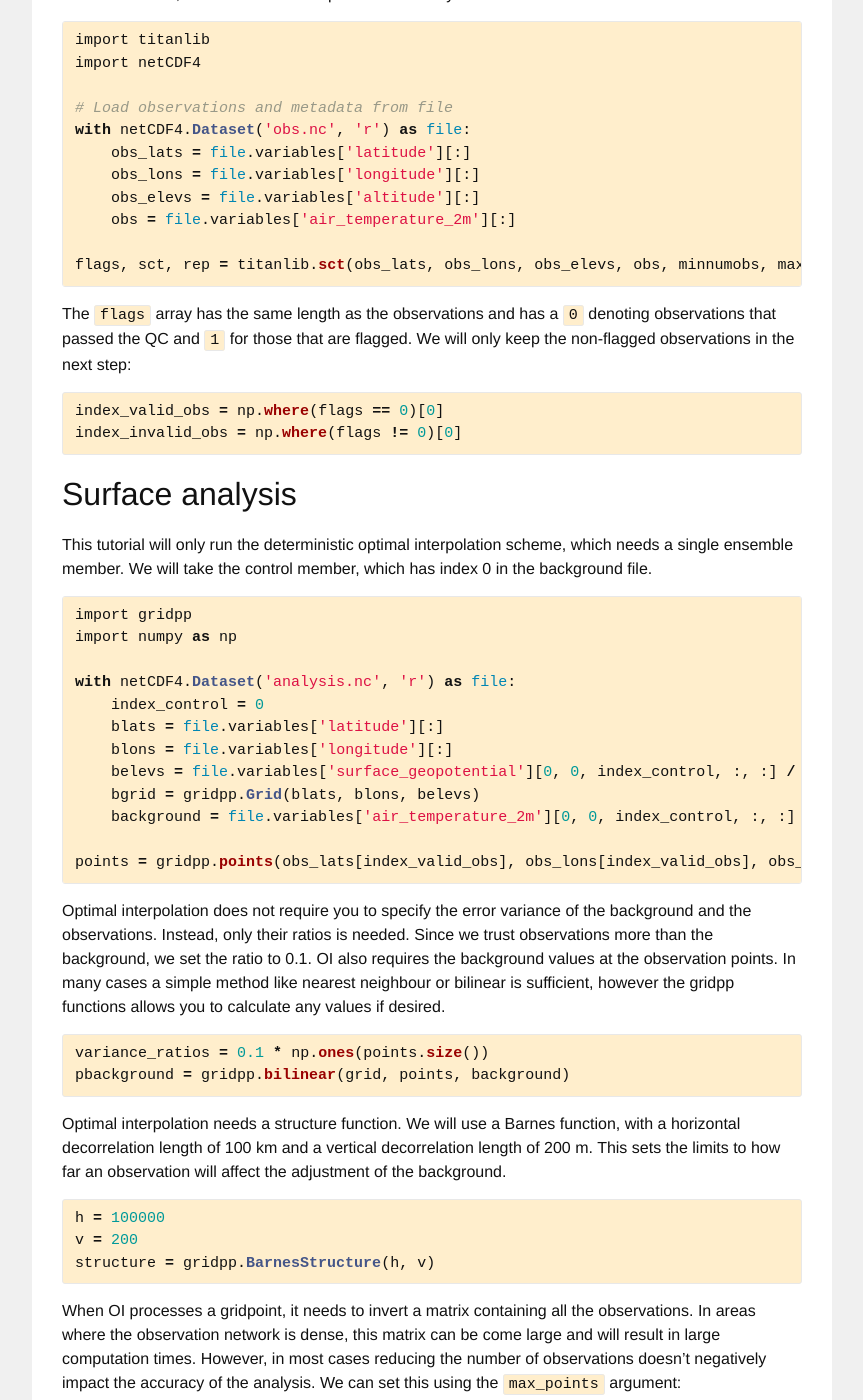
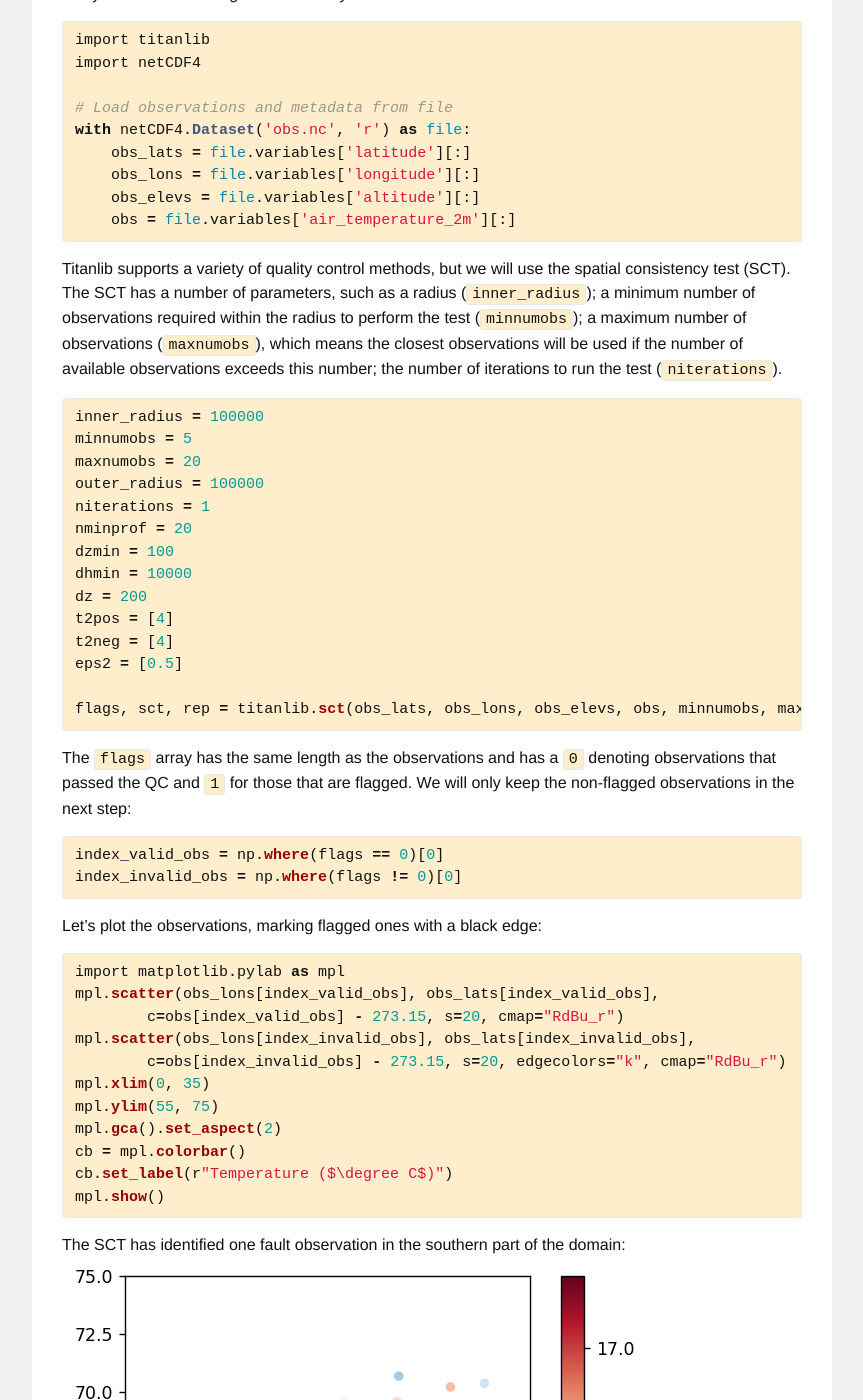
Before and after one commit to tnipen/tnipen.github.io, a Jekyll site: the page built from _posts/2020-05-22-titanlib-gridpp.markdown, in a window 1280 px wide and 1400 px high, scrolled down 794 px. Shown: the whole window, without its empty margins (208-1071 px from the left). Built offline with Jekyll 4.4.1, drawn with Linux system fonts in a browser that asks for light colours; some of the changed text lies outside the part shown.

Commit message:
Added titan image

```diff
--- a/_posts/2020-05-22-titanlib-gridpp.markdown
+++ b/_posts/2020-05-22-titanlib-gridpp.markdown
@@ -27,8 +27,8 @@ You will also need two test files, an [observation file](https://thredds.met.no/
 
 ## Quality control of observations
 
-The first step is to remove faulty observations using the titan library. Titanlib supports a variety of
-quality control methods, but we will use the spatial consistency test.
+Let's start by reading observations and their station's metadata from file:
+The first step is to remove faulty observations using the titan library.
 
 {% highlight python %}
 import titanlib
@@ -40,6 +40,26 @@ with netCDF4.Dataset('obs.nc', 'r') as file:
     obs_lons = file.variables['longitude'][:]
     obs_elevs = file.variables['altitude'][:]
     obs = file.variables['air_temperature_2m'][:]
+{% endhighlight %}
+
+Titanlib supports a variety of quality control methods, but we will use the spatial consistency test (SCT).
+The SCT has a number of parameters, such as a radius (`inner_radius`); a minimum number of observations
+required within the radius to perform the test (`minnumobs`); a maximum number of observations (`maxnumobs`),
+which means the closest observations will be used if the number of available observations exceeds
+this number; the number of iterations to run the test (`niterations`).
+{% highlight python %}
+inner_radius = 100000
+minnumobs = 5
+maxnumobs = 20
+outer_radius = 100000
+niterations = 1
+nminprof = 20
+dzmin = 100
+dhmin = 10000
+dz = 200
+t2pos = [4]
+t2neg = [4]
+eps2 = [0.5]
 
 flags, sct, rep = titanlib.sct(obs_lats, obs_lons, obs_elevs, obs, minnumobs, maxnumobs, inner_radius, outer_radius, niterations, nminprof, dzmin, dhmin , dz, t2pos, t2neg, eps2)
 {% endhighlight %}
@@ -52,10 +72,30 @@ index_valid_obs = np.where(flags == 0)[0]
 index_invalid_obs = np.where(flags != 0)[0]
 {% endhighlight %}
 
+Let's plot the observations, marking flagged ones with a black edge:
+
+{% highlight python %}
+import matplotlib.pylab as mpl
+mpl.scatter(obs_lons[index_valid_obs], obs_lats[index_valid_obs],
+        c=obs[index_valid_obs] - 273.15, s=20, cmap="RdBu_r")
+mpl.scatter(obs_lons[index_invalid_obs], obs_lats[index_invalid_obs],
+        c=obs[index_invalid_obs] - 273.15, s=20, edgecolors="k", cmap="RdBu_r")
+mpl.xlim(0, 35)
+mpl.ylim(55, 75)
+mpl.gca().set_aspect(2)
+cb = mpl.colorbar()
+cb.set_label(r"Temperature ($\degree C$)")
+mpl.show()
+{% endhighlight %}
+
+The SCT has identified one fault observation in the southern part of the domain:
+![Result of the quality control]({{ site.url }}/assets/img/titan_sct.png)
+
 ## Surface analysis
 
-This tutorial will only run the deterministic optimal interpolation scheme, which needs a single ensemble
-member. We will take the control member, which has index 0 in the background file.
+Once we have a set of trustworth observations, we can assimilate those into the NWP background. We will first
+use the deterministic optimal interpolation scheme, which takes a single ensemble member. We will take the
+control member, which has index 0 in the background file.
 
 {% highlight python %}
 import gridpp
@@ -115,8 +155,6 @@ import matplotlib.pylab as mpl
 
 diff = analysis - background
 mpl.pcolormesh(blons, blats, diff, cmap="RdBu_r", vmin=-2, vmax=2)
-mpl.plot(obs_lons[index_valid_obs], obs_lats[index_valid_obs], 'ko', mfc="w", ms=4)
-mpl.plot(obs_lons[index_invalid_obs], obs_lats[index_invalid_obs], 'kx', ms=4)
 mpl.xlim(0, 35)
 mpl.ylim(55, 75)
 mpl.gca().set_aspect(2)
```
Also changed, not shown: assets/img/analysis_increment.png, assets/img/analysis_increment_ens.png, assets/img/titan_sct.png (added).
